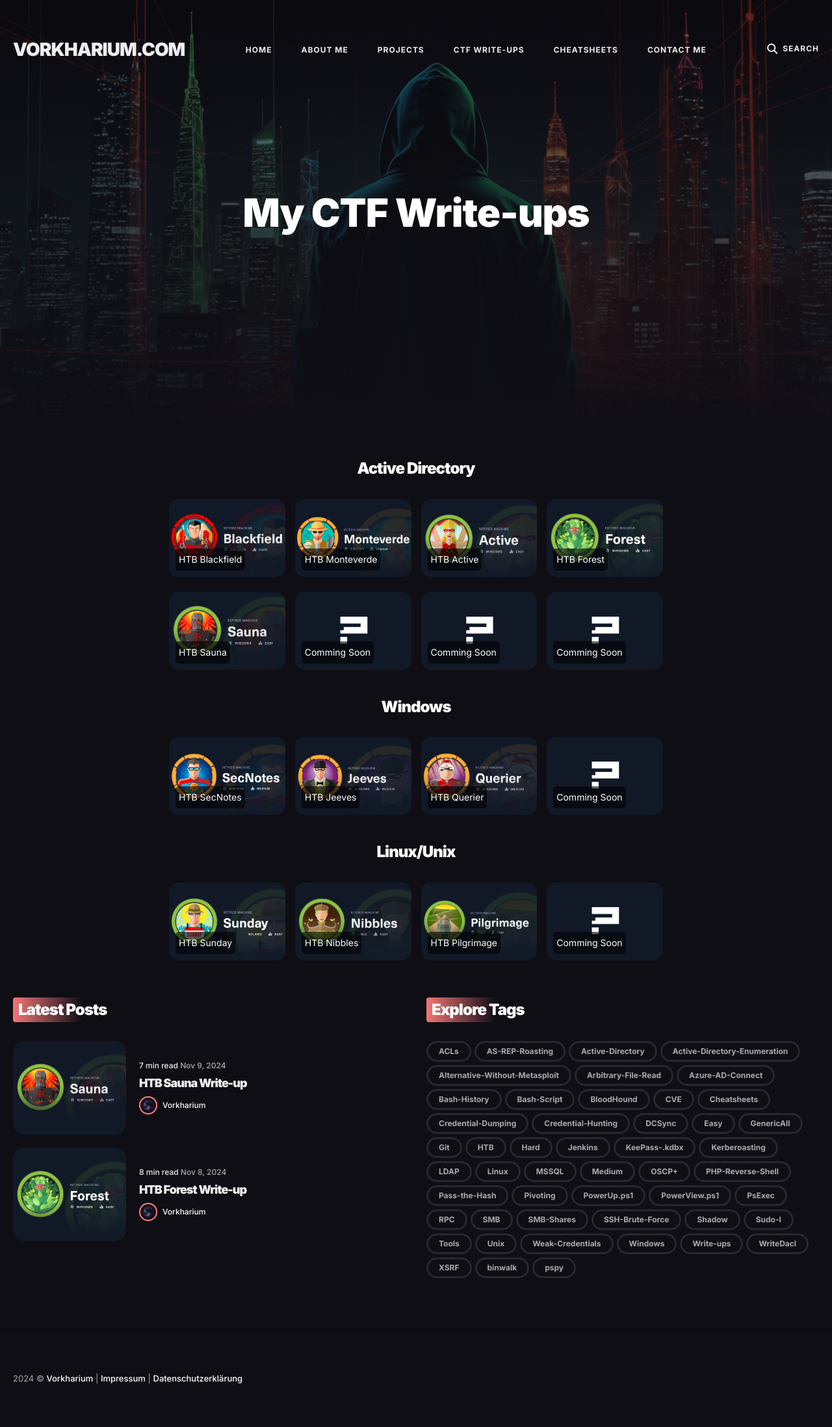
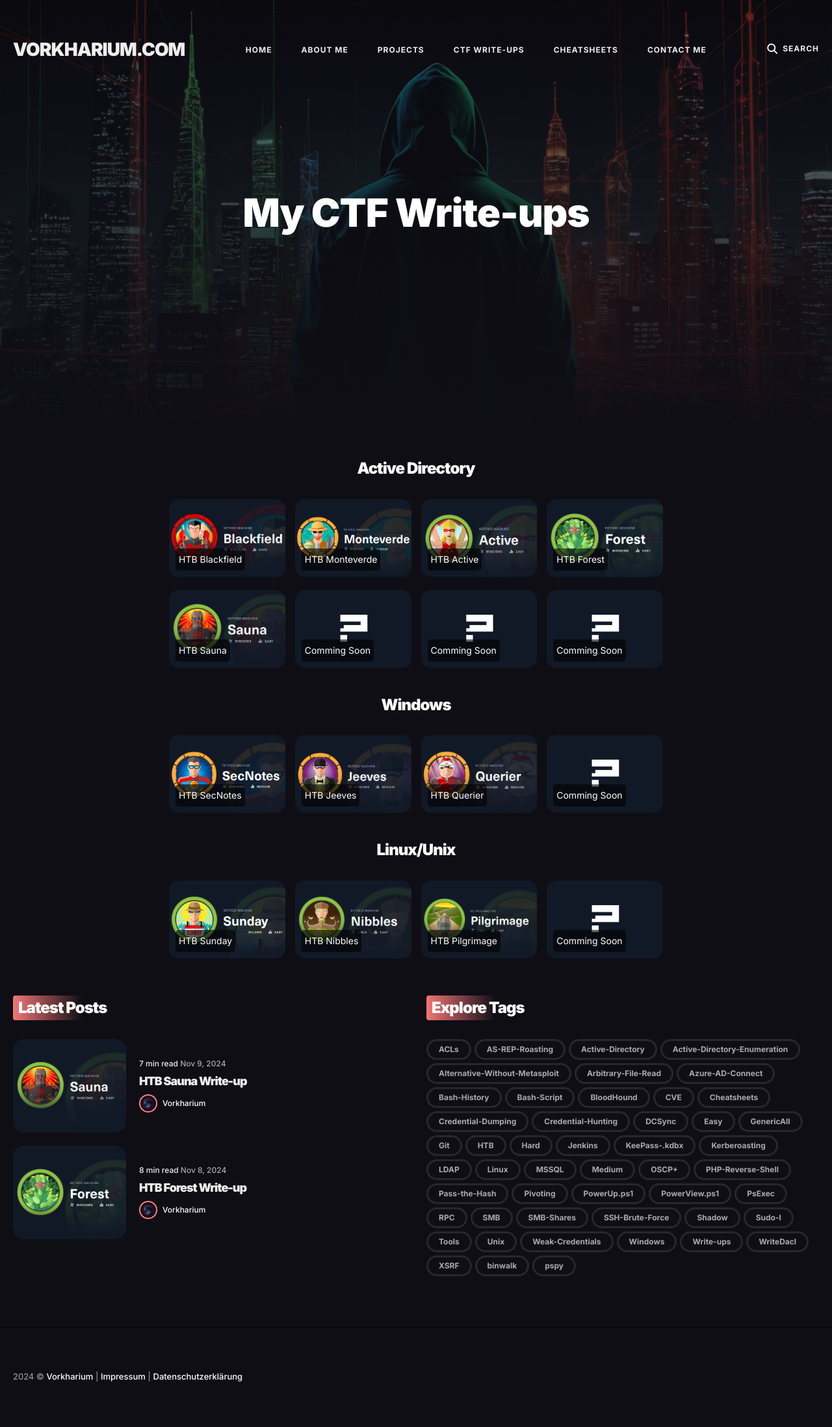
Before and after one commit to Vorkharium/vorkharium.github.io, a Jekyll site: the page built from _pages/write-ups.md, in a window 1280 px wide. Shown: the whole page at 65% size. Built offline with Jekyll 4.4.1, drawn with Linux system fonts in a browser that asks for light colours.

Commit message:
Update write-ups.md

```diff
--- a/_pages/write-ups.md
+++ b/_pages/write-ups.md
@@ -59,7 +59,7 @@ image: '/images/01.jpg'
     </div>
 </div>
 
-<div style="height: 8px;"></div>
+<div style="height: 5px;"></div>
 
 <div style="display: flex; justify-content: center; gap: 15px; margin-top: 15px;">
     <div style="position: relative; display: inline-block;">
```
